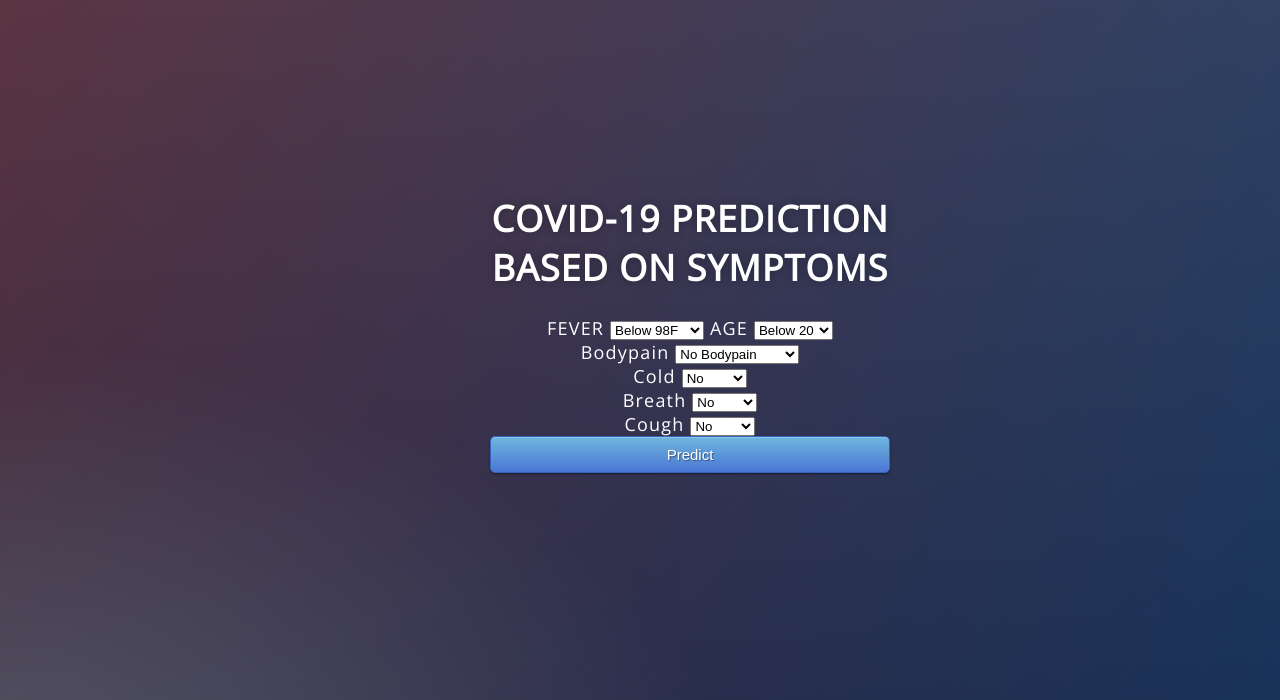
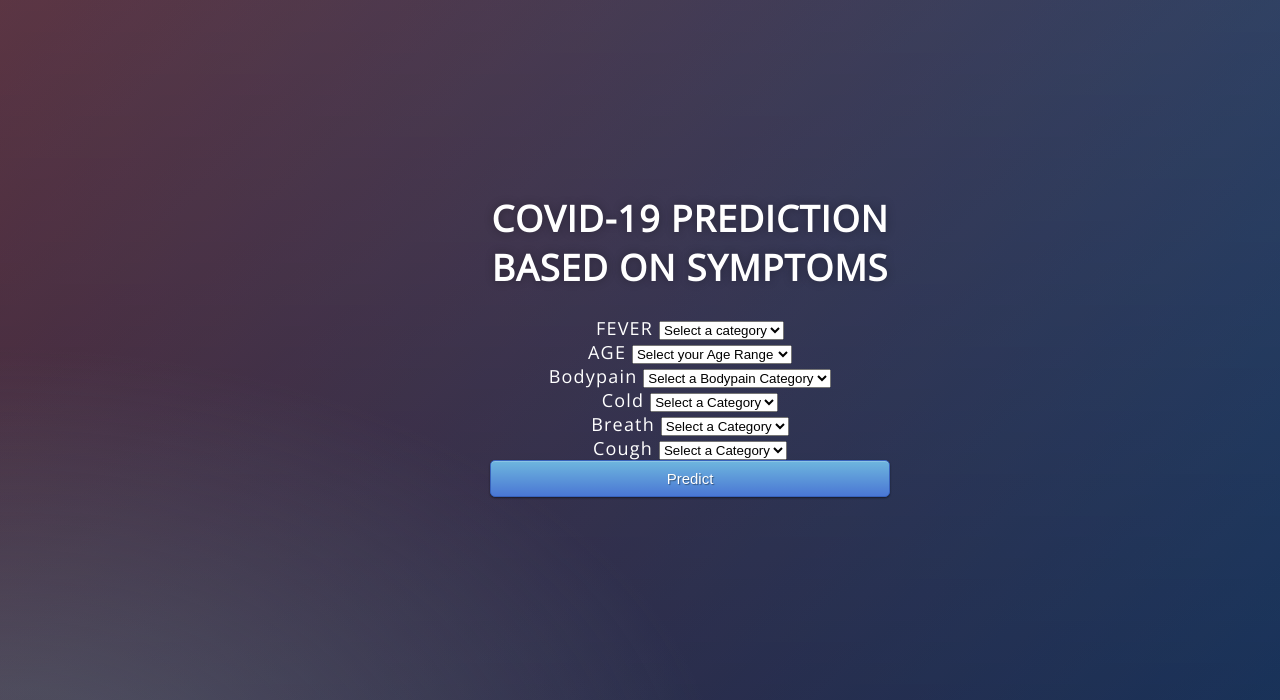
Before and after one commit to SaishMendke/covid_app, a Flask app: page / in a window 1280 px wide. Shown: the top 700 px of the page. Run offline with Flask 2, Linux system fonts and the light colour scheme.

Commit message:
Update index.html

```diff
--- a/templates/index.html
+++ b/templates/index.html
@@ -20,13 +20,15 @@
     <form action="{{ url_for('predict')}}"method="post">
        <label for="fever">FEVER</label>
          <select id="fever" name="fever" placeholder="Select the category" required="required">
+           <option value="">Select a category</option>
            <option value="98">Below 98F</option>
            <option value="99">98 - 100 F</option>
            <option value="102">101-103F</option>
            <option value="104">Above 104F</option>
-         </select>
+         </select><br>
        <label for="age">AGE</label>
          <select id="age" name="age" placeholder="Age" required="required">
+           <option value="">Select your Age Range</option>
            <option value="10">Below 20</option>
            <option value="25">21-30</option>
            <option value="35">31-40</option>
@@ -37,24 +39,28 @@
           </select><br>
       <lable for="bodypain">Bodypain</label>
           <select id="bodypain" name="bodypain" placeholder="Bodypain" required="required">
+            <option value="">Select a Bodypain Category</option>
             <option value="0">No Bodypain</option>
             <option value="1">Mild Bodypain</option>
             <option value="2">Severe Bodypain</option>
           </select><br>
       <lable for="cold">Cold</label>
           <select id="cold" name="cold" placeholder="Cold" required="required">
+            <option value="">Select a Category</option>
             <option value="0">No</option>
             <option value="1">Mild</option>
             <option value="2">Severe</option>
           </select><br>
       <lable for="breath">Breath</label>
           <select id="breath" name="breath" placeholder="Breath" required="required">
+            <option value="">Select a Category</option>
             <option value="0">No</option>
             <option value="1">Mild</option>
             <option value="2">Severe</option>
           </select><br>
       <lable for="cough">Cough</label>
           <select id="cough" name="cough" placeholder="Cough" required="required">
+            <option value="">Select a Category</option>
             <option value="0">No</option>
             <option value="1">Mild</option>
             <option value="2">Severe</option>
```
